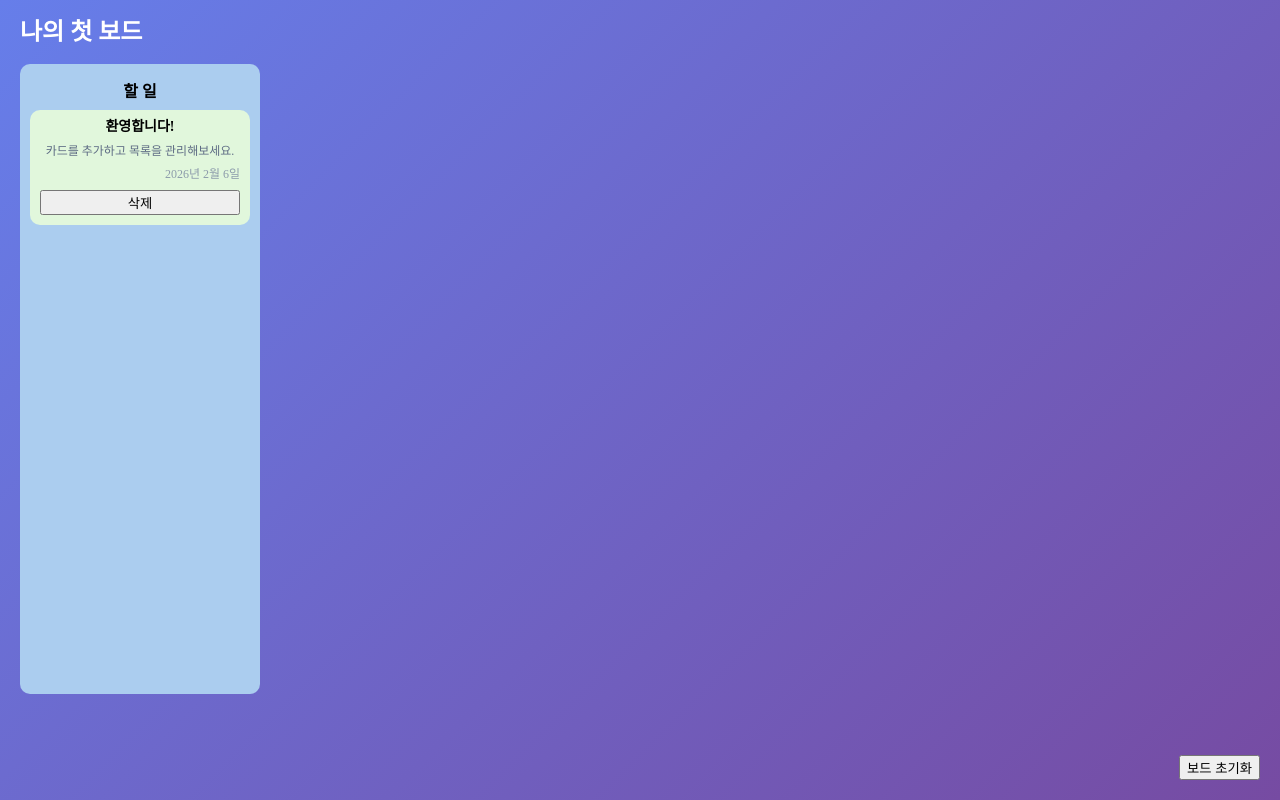
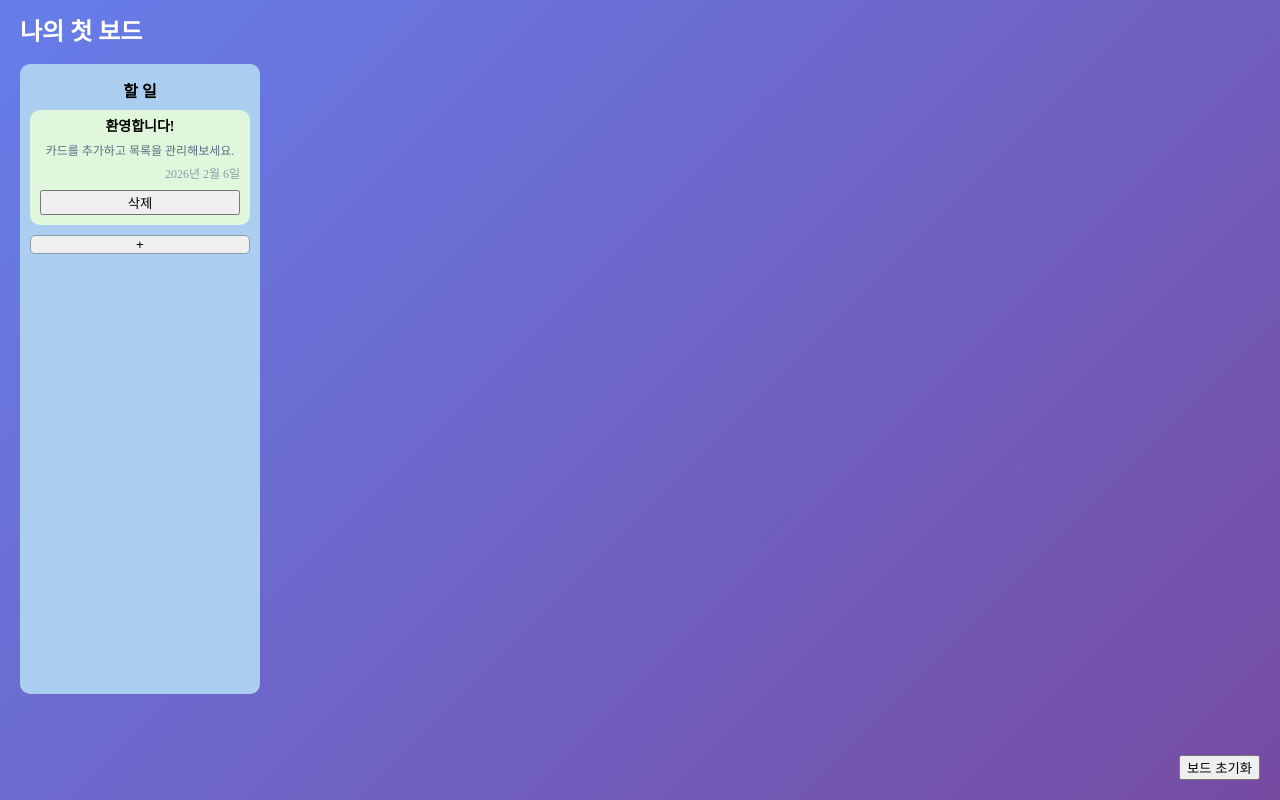
Before and after one commit to mocking-tiger/re-re-board, a React (Create React App) app: page / in a window 1280 px wide. Built offline with nearby package versions, Linux system fonts and the light colour scheme.

Commit message:
feat: 카드 추가 기능

```diff
--- a/src/components/Board/Board.tsx
+++ b/src/components/Board/Board.tsx
@@ -1,25 +1,50 @@
 import './Board.css';
 import List from '../List/List';
 import { useState } from 'react';
-import { Board as BoardType } from '../../types/types';
-import { getBoard, initialBoard } from '../../utils/storage';
+import { Board as BoardType, Card as CardType } from '../../types/types';
+import { getBoard, initialBoard, saveBoard } from '../../utils/storage';
+import { generateId, getNextDisplayOrder } from '../../utils/helpers';
 
 const Board = () => {
   const [board, setBoard] = useState<BoardType | null>(() => getBoard() || initialBoard());
 
-  const addCard = (listId: string, title: string) => {};
+  const addCard = (listId: string) => {
+    if (!board) return;
+
+    const newCard: CardType = {
+      id: generateId(),
+      title: '새 카드',
+      description: '내용을 입력하세요',
+      displayOrder: getNextDisplayOrder(
+        board.lists.find((list) => list.id === listId)?.cards || []
+      ),
+      createdAt: new Date(),
+      listId,
+    };
+
+    const newBoard = {
+      ...board,
+      lists: board.lists.map((list) =>
+        list.id === listId ? { ...list, cards: [...list.cards, newCard] } : list
+      ),
+    };
+    setBoard(newBoard);
+    saveBoard(newBoard);
+  };
 
   const deleteCard = (listId: string, cardId: string) => {
     if (!board) return;
 
-    setBoard({
+    const newBoard = {
       ...board,
       lists: board.lists.map((list) =>
         list.id === listId
           ? { ...list, cards: list.cards.filter((card) => card.id !== cardId) }
           : list
       ),
-    });
+    };
+    setBoard(newBoard);
+    saveBoard(newBoard);
   };
 
   if (!board) {
--- a/src/components/List/List.css
+++ b/src/components/List/List.css
@@ -6,6 +6,7 @@
   background-color: #abcdef;
   border-radius: 10px;
   overflow-y: auto;
+  position: relative;
 
   scrollbar-width: none;
   scrollbar-color: #78a3c7 #e3edf7;
@@ -19,6 +20,13 @@
   font-weight: bold;
 }
 
+.list-add-card-button {
+  width: 100%;
+  margin-top: 10px;
+  border: 1px solid #8c9bab;
+  border-radius: 5px;
+}
+
 .list-cards {
   display: flex;
   flex-direction: column;
--- a/src/components/List/List.tsx
+++ b/src/components/List/List.tsx
@@ -8,7 +8,7 @@ const List = ({
   onDeleteCard,
 }: {
   list: ListType;
-  onAddCard: (listId: string, title: string) => void;
+  onAddCard: (listId: string) => void;
   onDeleteCard: (listId: string, cardId: string) => void;
 }) => {
   return (
@@ -19,6 +19,9 @@ const List = ({
           <Card key={card.id} card={card} onDeleteCard={onDeleteCard} />
         ))}
       </div>
+      <button className="list-add-card-button" onClick={() => onAddCard(list.id)}>
+        +
+      </button>
     </div>
   );
 };
--- a/src/utils/helpers.ts
+++ b/src/utils/helpers.ts
@@ -1,3 +1,5 @@
+import { OrderableObject } from '../types/types';
+
 export const generateId = () => {
   // Math.random().toString(36)은 난수를 36진수 문자열(숫자+영문 소문자)로 변환(예: '0.123456789abcdef').
   return `${Date.now()}-${Math.random().toString(36).slice(2, 9)}`;
@@ -16,3 +18,7 @@ export const formatDate = (date: Date) => {
     day: 'numeric',
   }).format(date);
 };
+
+export const getNextDisplayOrder = (orderableObject: OrderableObject[]) => {
+  return Math.max(...orderableObject.map((obj) => obj.displayOrder)) + 1;
+};
```
Also changed, not shown: src/types/types.ts (+8 -0 lines).
